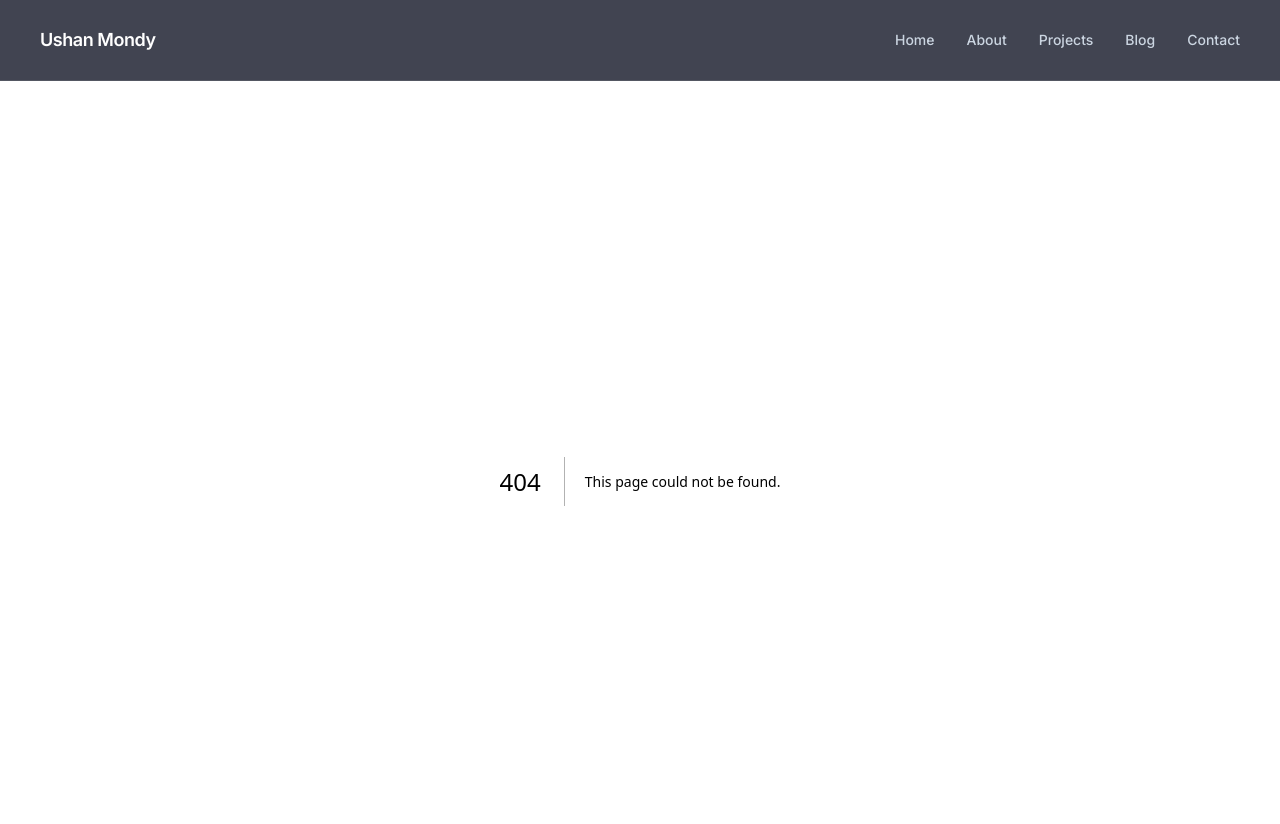
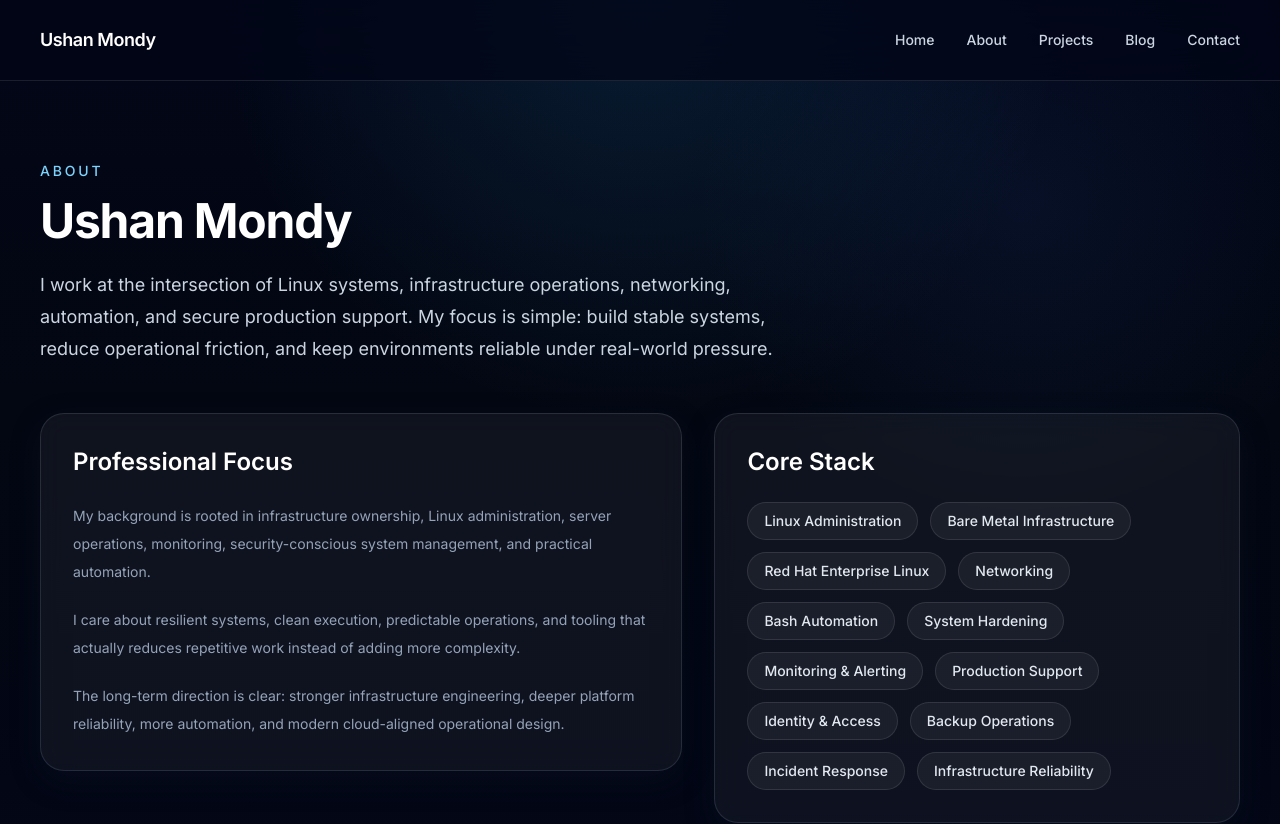
Before and after one commit to l-MONDY-l/devops-portfolio-website, a Next.js app: page /about in a window 1280 px wide. Before the commit this address had no page. Shown: the top 824 px of the page. Built offline with nearby package versions, Linux system fonts and the light colour scheme.

Commit message:
Create page.tsx

```diff
--- /dev/null
+++ b/src/app/about/page.tsx
@@ -0,0 +1,55 @@
+import { FadeIn } from "@/components/motion/fade-in";
+import { siteConfig, skills } from "@/data/site";
+
+export default function AboutPage() {
+  return (
+    <main className="py-20">
+      <div className="container-shell">
+        <FadeIn>
+          <p className="text-sm font-medium uppercase tracking-[0.2em] text-sky-300">About</p>
+          <h1 className="mt-4 text-4xl font-bold tracking-tight text-white md:text-5xl">
+            {siteConfig.fullName}
+          </h1>
+          <p className="mt-6 max-w-3xl text-lg leading-8 text-slate-300">
+            I work at the intersection of Linux systems, infrastructure operations, networking, automation, and secure production support. My focus is simple: build stable systems, reduce operational friction, and keep environments reliable under real-world pressure.
+          </p>
+        </FadeIn>
+
+        <div className="mt-12 grid gap-8 lg:grid-cols-[1.1fr_0.9fr]">
+          <FadeIn delay={0.1}>
+            <div className="surface-card p-8">
+              <h2 className="text-2xl font-semibold text-white">Professional Focus</h2>
+              <div className="mt-6 space-y-5 text-sm leading-7 text-slate-400">
+                <p>
+                  My background is rooted in infrastructure ownership, Linux administration, server operations, monitoring, security-conscious system management, and practical automation.
+                </p>
+                <p>
+                  I care about resilient systems, clean execution, predictable operations, and tooling that actually reduces repetitive work instead of adding more complexity.
+                </p>
+                <p>
+                  The long-term direction is clear: stronger infrastructure engineering, deeper platform reliability, more automation, and modern cloud-aligned operational design.
+                </p>
+              </div>
+            </div>
+          </FadeIn>
+
+          <FadeIn delay={0.2}>
+            <div className="surface-card p-8">
+              <h2 className="text-2xl font-semibold text-white">Core Stack</h2>
+              <div className="mt-6 flex flex-wrap gap-3">
+                {skills.map((skill) => (
+                  <span
+                    key={skill}
+                    className="rounded-full border border-white/10 bg-white/5 px-4 py-2 text-sm font-medium text-slate-200"
+                  >
+                    {skill}
+                  </span>
+                ))}
+              </div>
+            </div>
+          </FadeIn>
+        </div>
+      </div>
+    </main>
+  );
+}
```
